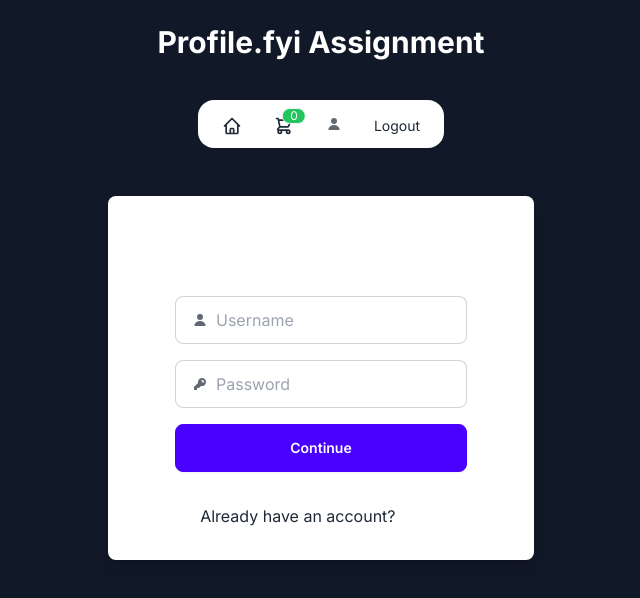
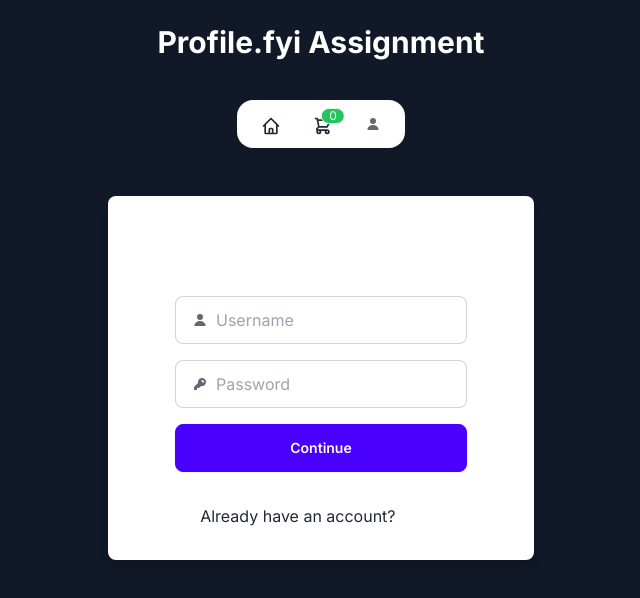
Before and after one commit to metaladmiral/profile.fyi-assign, a Next.js app: page /auth/register in a window 1280 px wide. Shown: the top 598 px of the page, without its empty margins (319-959 px from the left). Built offline with nearby package versions, Linux system fonts and the light colour scheme.

Commit message:
Fixed logout in header

```diff
--- a/src/app/auth/login/page.tsx
+++ b/src/app/auth/login/page.tsx
@@ -4,15 +4,17 @@ import Header from "@/components/header";
 import Link from "next/link";
 import Alert from "@/components/alert";
 import Loader from "@/components/loader";
-import { useState } from "react";
+import { useEffect, useState } from "react";
 import { loginAction } from "./loginAction";
 import { redirect } from "next/navigation";
 import { usePathname } from "next/navigation";
 
 export default function Page() {
-  if (localStorage.getItem("jwt") && localStorage.getItem("jwt") !== "") {
-    redirect("/");
-  }
+  useEffect(() => {
+    if (localStorage.getItem("jwt") && localStorage.getItem("jwt") !== "") {
+      redirect("/");
+    }
+  }, []);
 
   const [errorAlertState, setErrorAlertState] = useState("invisible");
   const [successAlertState, setSuccessAlertState] = useState("invisible");
@@ -44,10 +46,8 @@ export default function Page() {
       return;
     }
     showAlert("success");
-    console.log(response.cart);
     localStorage.setItem("jwt", response.jwt);
-    // localStorage.setItem("jwt", response.jwt);
-    // redirect("/");
+    redirect("/");
   }
   return (
     <>
--- a/src/components/header.tsx
+++ b/src/components/header.tsx
@@ -2,17 +2,19 @@
 import { usePathname } from "next/navigation";
 import Link from "next/link";
 import { useCartStorage } from "@/zustand/cartStore";
+import { useEffect, useState } from "react";
 
 interface NavLinkProps {
   href: string;
   children: React.ReactNode;
+  show?: string;
 }
 
-function NavLink({ href, children }: NavLinkProps) {
+function NavLink({ href, children, show }: NavLinkProps) {
   const pathname = usePathname();
   const activeClass = pathname === href ? "text-white" : "";
   return (
-    <Link href={href}>
+    <Link href={href} className={show}>
       <li className={` text-center ${activeClass}`}>{children}</li>
     </Link>
   );
@@ -20,11 +22,20 @@ function NavLink({ href, children }: NavLinkProps) {
 
 export default function Header() {
   const items = useCartStorage((state) => state.cartItems);
+  const [showLogout, setShowLogout] = useState("hidden");
 
   let itemCount = 0;
   for (const key in items) {
     itemCount++;
   }
+
+  useEffect(() => {
+    setShowLogout(
+      localStorage.getItem("jwt") && localStorage.getItem("jwt") !== ""
+        ? `visible`
+        : "hidden"
+    );
+  }, []);
 
   return (
     <>
@@ -92,7 +103,7 @@ export default function Header() {
               </div>
             </span>
           </NavLink>
-          <NavLink href="/auth/logout">
+          <NavLink href="/auth/logout" show={showLogout}>
             <span className="tooltip" data-tip="Stats">
               <div className="indicator">Logout</div>
             </span>
```
